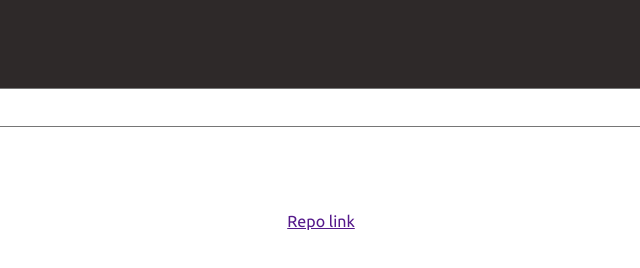
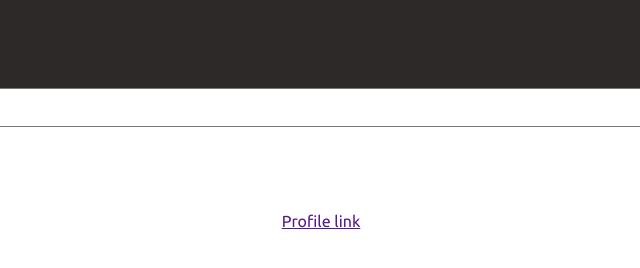
Before and after one commit to Harithmetic1/Github-search-30DOC, a plain HTML site: page index.html in a window 1280 px wide. Both pictures are taken after typing "Sample" into the empty fields and a click on the button "Search". Shown: the top 268 px of the page, 319-959 px from the left. Drawn offline with Linux system fonts and the light colour scheme; no server answers.

Commit message:
Update index.html

```diff
--- a/index.html
+++ b/index.html
@@ -19,7 +19,7 @@
         <h3 id="username"></h3>
         <p id="image"></p>
         <p id="number"></p>
-        <a href="" id="repo">Repo link</a>
+        <a href="" id="repo">Profile link</a>
         <p id="publicRepo"></p>
     </div>
 </body>
```
